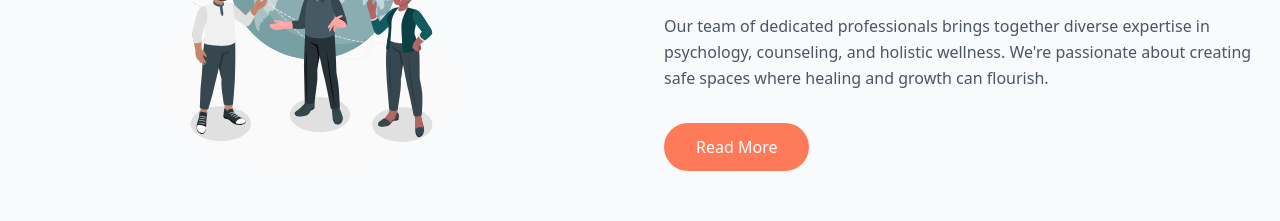
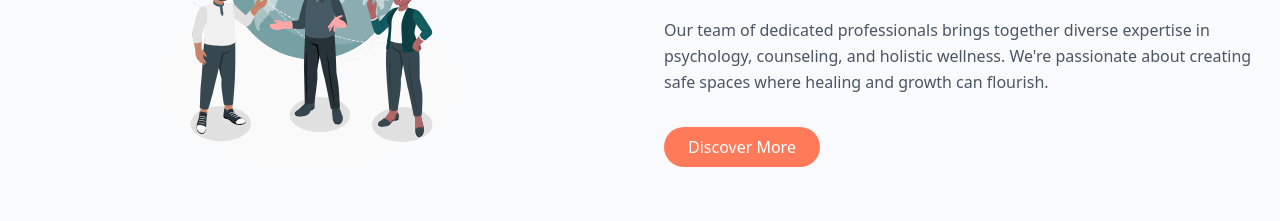
Before and after one commit to KAYABINGHI/UMBWA, a React (Vite) app: page / in a window 1280 px wide. Shown: the part 1780-2001 px from the top of the page. Built offline with nearby package versions, Linux system fonts and the light colour scheme; no server answers.

Commit message:
Enhance Footer with social media icons and update DiscoverSection button text for improved user engagement

```diff
--- a/src/components/layout/Footer.jsx
+++ b/src/components/layout/Footer.jsx
@@ -1,5 +1,6 @@
 import React from 'react';
 import Logo from './logo.png';
+import { Facebook, Twitter, Instagram, Linkedin } from 'lucide-react';
 
 
 const Footer = () => {
@@ -50,10 +51,18 @@ const Footer = () => {
 
       <div className="max-w-7xl mx-auto mt-12 pt-8 border-t border-emerald-600 text-center">
         <div className="flex justify-center space-x-6 mb-4">
-          <a href="#" className="hover:text-emerald-200 transition">Facebook</a>
-          <a href="#" className="hover:text-emerald-200 transition">Twitter</a>
-          <a href="#" className="hover:text-emerald-200 transition">Instagram</a>
-          <a href="#" className="hover:text-emerald-200 transition">LinkedIn</a>
+          <a href="#" aria-label="Facebook" className="group hover:text-emerald-200 transition">
+            <Facebook className="w-5 h-5 text-emerald-100 group-hover:text-[#1877F2] transition-colors" />
+          </a>
+          <a href="#" aria-label="Twitter" className="group hover:text-emerald-200 transition">
+            <Twitter className="w-5 h-5 text-emerald-100 group-hover:text-[#1DA1F2] transition-colors" />
+          </a>
+          <a href="#" aria-label="Instagram" className="group hover:text-emerald-200 transition">
+            <Instagram className="w-5 h-5 text-emerald-100 group-hover:text-[#C13584] transition-colors" />
+          </a>
+          <a href="#" aria-label="LinkedIn" className="group hover:text-emerald-200 transition">
+            <Linkedin className="w-5 h-5 text-emerald-100 group-hover:text-[#0A66C2] transition-colors" />
+          </a>
         </div>
         <p className="text-emerald-100 text-sm">© 2025 EMAGE. All rights reserved.</p>
       </div>
--- a/src/components/sections/DiscoverSection.jsx
+++ b/src/components/sections/DiscoverSection.jsx
@@ -17,9 +17,13 @@ const DiscoverSection = () => {
           <p className="text-gray-600 mb-8 leading-relaxed">
             Our team of dedicated professionals brings together diverse expertise in psychology, counseling, and holistic wellness. We're passionate about creating safe spaces where healing and growth can flourish.
           </p>
-          <button className="bg-coral-500 hover:bg-coral-600 text-white px-8 py-3 rounded-full transition" style={{backgroundColor: '#FF7A59'}}>
-            Read More
-          </button>
+          <button
+          // onClick={(e) => scrollToId(e, 'login')}
+          className="bg-[#FF7A59] hover:bg-emerald-600 text-white px-6 py-2 rounded-full transition-colors duration-200 cursor-pointer focus:outline-none"
+          aria-label="Get started"
+        >
+          Discover More
+        </button>
         </div>
       </div>
     </section>
```
